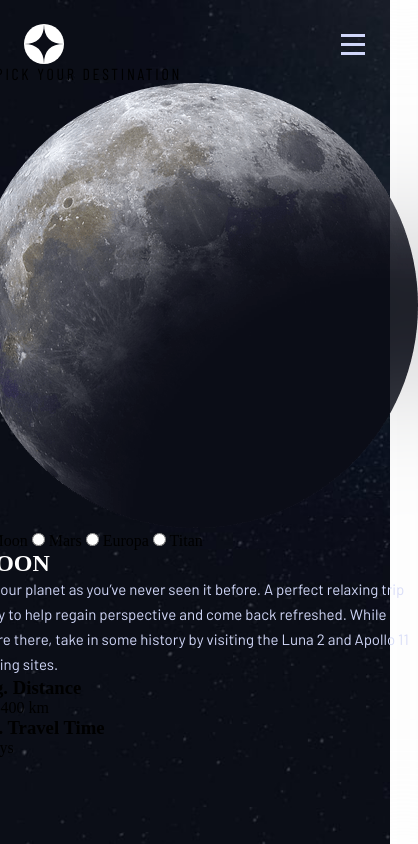
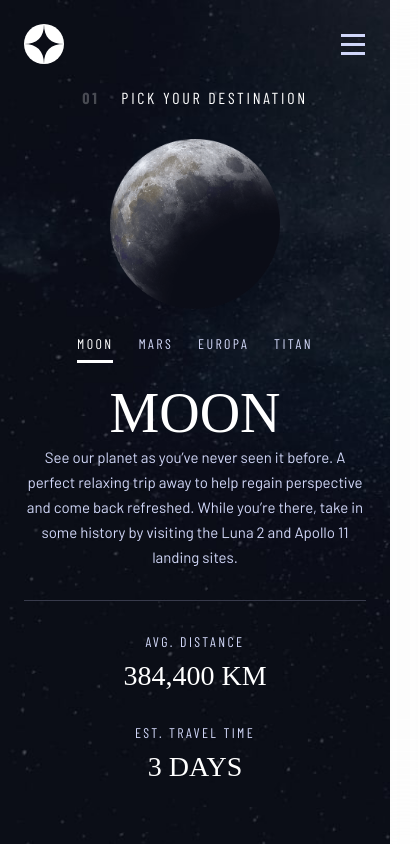
Before and after one commit to lucasweidas/space-tourism-website-main, a plain HTML site: page starter-code/destination.html in a window 390 px wide. Shown: the whole page, 418 px wide, since content can reach past the window. Drawn offline with nearby package versions, Linux system fonts and the light colour scheme; a web font is replaced by a local one.

Commit message:
destination page - mobile version finished

```diff
--- a/starter-code/css/destination.css
+++ b/starter-code/css/destination.css
@@ -1,7 +1,121 @@
 /**************************************************/
 /* General Styles */
 body {
+  row-gap: 1.5rem;
   background-image: url('../assets/destination/background-destination-mobile.jpg');
+}
+
+/**************************************************/
+/* Main */
+.main {
+  text-align: center;
+}
+
+.main__primary-title {
+  color: var(--clr-white);
+}
+
+.main__primary-title strong {
+  opacity: 0.25;
+  margin-inline-end: 1rem;
+}
+
+.main__content {
+  display: flex;
+  flex-direction: column;
+  align-items: center;
+}
+
+.main__picture {
+  width: 10.625rem;
+  height: 10.625rem;
+  display: block;
+  margin-block: 2rem 1.625rem;
+}
+
+.main__image {
+  width: 100%;
+}
+
+.main__destination {
+  position: relative;
+}
+
+.main__options {
+  display: flex;
+  justify-content: center;
+  column-gap: 1.563rem;
+  margin-block-end: 1.125rem;
+}
+
+.main__option {
+  width: 0;
+  position: absolute;
+  opacity: 0;
+}
+
+.main__label,
+.main__info__title {
+  position: relative;
+  font: 400 0.875rem var(--ff-barlow-condensed);
+  letter-spacing: 0.148rem;
+  text-transform: uppercase;
+  color: var(--clr-light-purple);
+  transition: color var(--transition-fast) ease;
+}
+
+.main__label:after {
+  content: '';
+  display: block;
+  width: 100%;
+  height: 0.188rem;
+  background-color: var(--clr-white);
+  margin-block-start: 0.5rem;
+  transform: scaleX(0);
+  transform-origin: left;
+  transition: transform var(--transition-fast) ease;
+}
+
+.main__option:checked + .main__label {
+  color: var(--clr-white);
+}
+
+.main__option:checked + .main__label::after {
+  transform: scaleX(1);
+}
+
+.main__secondary-title {
+  font-size: 3.5rem;
+}
+
+.main__description {
+  margin-block-end: 1.875rem;
+}
+
+.main__informations {
+  display: flex;
+  flex-direction: column;
+  row-gap: 2rem;
+  padding-block-end: 3.75rem;
+}
+
+.main__informations::before {
+  content: '';
+  display: block;
+  width: 100%;
+  height: 0.063rem;
+  background-color: var(--clr-greyish-blue);
+}
+
+.main__info__title {
+  margin-block-end: 0.625rem;
+}
+
+.main__info__data {
+  font-family: var(--ff-bellefair);
+  font-size: 1.75rem;
+  text-transform: uppercase;
+  color: var(--clr-white);
 }
 
 /**************************************************/
--- a/starter-code/css/shared.css
+++ b/starter-code/css/shared.css
@@ -11,6 +11,7 @@
 :root {
   /* Colors */
   --clr-dark-blue: hsl(230, 33%, 7%);
+  --clr-greyish-blue: hsl(231, 15%, 26%);
   --clr-light-purple: hsl(231, 77%, 90%);
   --clr-white: hsl(0, 0%, 100%);
 
@@ -192,15 +193,14 @@ a {
 /**************************************************/
 /* Main */
 .main__primary-title {
-  font-family: var(--ff-barlow-condensed);
-  font-size: 1rem;
-  font-weight: 400;
+  font: 400 1rem var(--ff-barlow-condensed);
   text-transform: uppercase;
   letter-spacing: 0.169em;
 }
 
 .main__secondary-title {
   font-family: var(--ff-bellefair);
+  font-weight: 400;
   text-transform: uppercase;
   letter-spacing: normal;
   color: var(--clr-white);
--- a/starter-code/destination.html
+++ b/starter-code/destination.html
@@ -64,20 +64,20 @@
     <main class="main">
       <h1 class="main__primary-title"><strong>01</strong> Pick your destination</h1>
       <div class="main__content">
-        <picture class="main__image">
+        <picture class="main__picture">
           <source srcset="assets/destination/image-moon.png" type="image/png" data-source-image />
-          <img src="assets/destination/image-moon.webp" alt="" class="main__img" data-image />
+          <img src="assets/destination/image-moon.webp" alt="" class="main__image" data-image />
         </picture>
         <div class="main__destination">
           <div class="main__options">
-            <input type="radio" name="destination" id="option-1" class="main__option" />
-            <label for="option-1">Moon</label>
+            <input type="radio" name="destination" id="option-1" class="main__option" checked />
+            <label for="option-1" class="main__label">Moon</label>
             <input type="radio" name="destination" id="option-2" class="main__option" />
-            <label for="option-2">Mars</label>
+            <label for="option-2" class="main__label">Mars</label>
             <input type="radio" name="destination" id="option-3" class="main__option" />
-            <label for="option-3">Europa</label>
+            <label for="option-3" class="main__label">Europa</label>
             <input type="radio" name="destination" id="option-4" class="main__option" />
-            <label for="option-4">Titan</label>
+            <label for="option-4" class="main__label">Titan</label>
           </div>
           <h2 class="main__secondary-title" data-name>Moon</h2>
           <p class="main__description" data-description>
```
